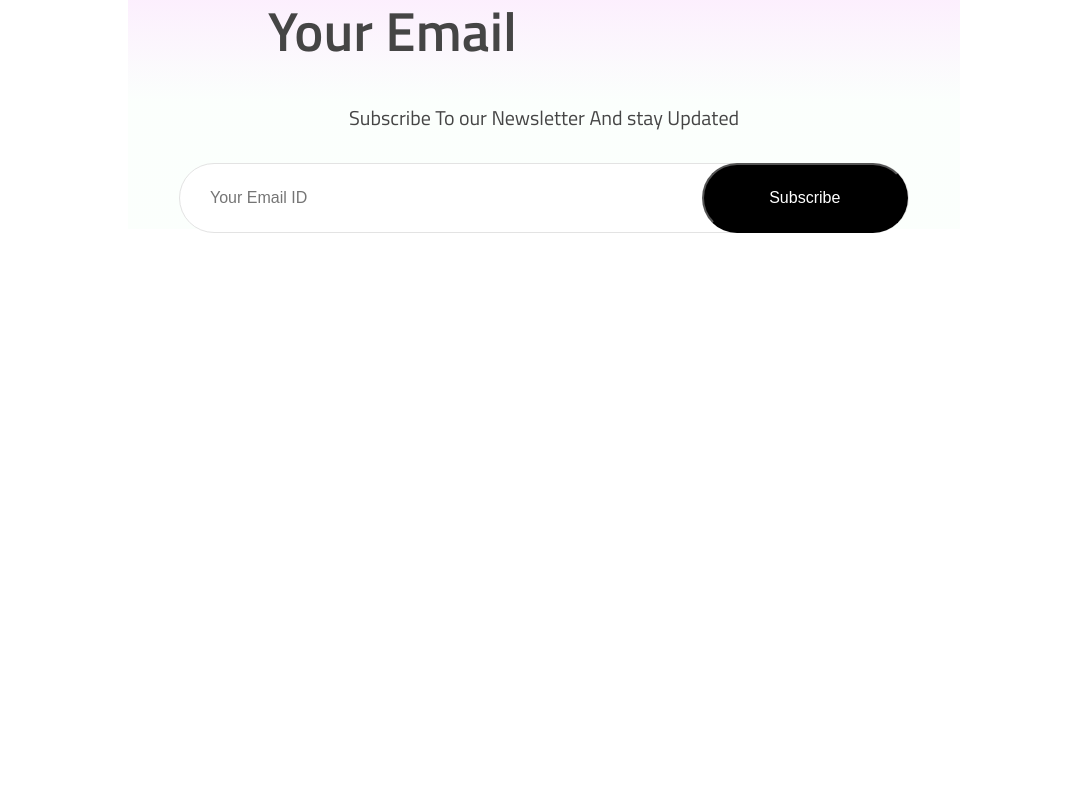
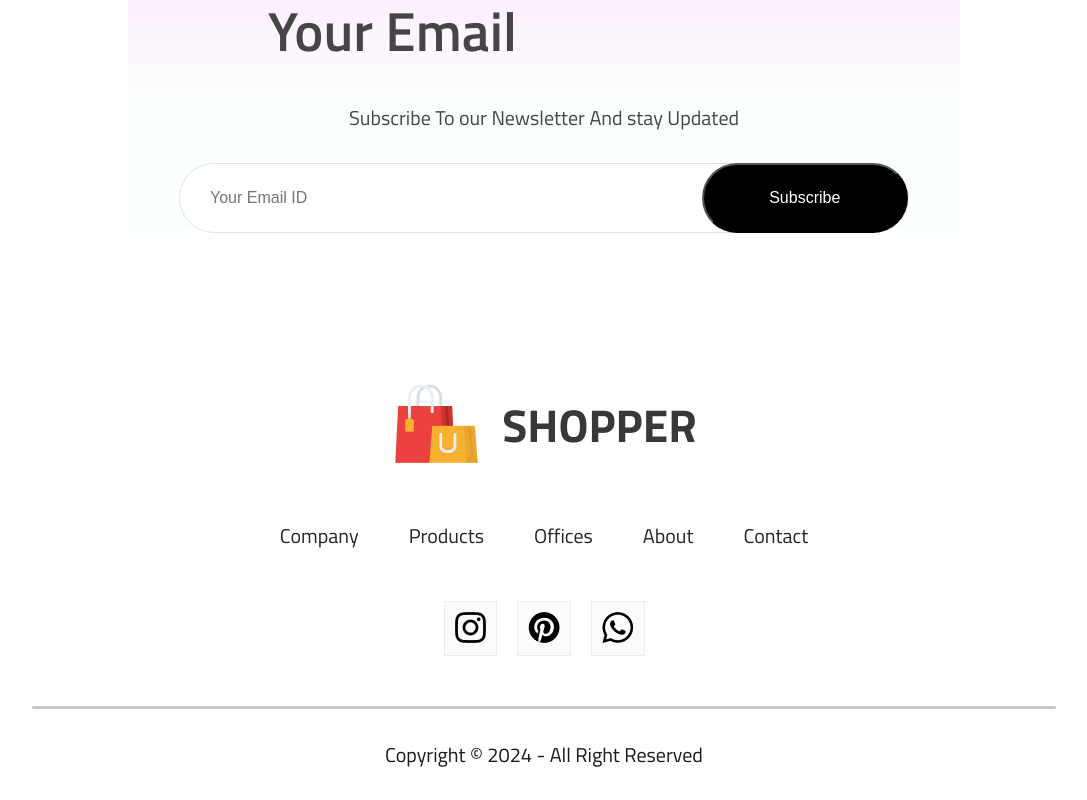
Before and after one commit to Gklelei/E-commerce, a React (Vite) app: page / in a window 1280 px wide. Shown: the part 3642-4442 px from the top of the page, without its empty margins (96-1183 px from the left). Before the commit the page ends 4021 px from the top, so only its background shows below. Built offline with nearby package versions, Linux system fonts and the light colour scheme.

Commit message:
Footer section done

```diff
--- a/src/Components/Footer/Footer.css
+++ b/src/Components/Footer/Footer.css
@@ -0,0 +1,54 @@
+.footer {
+  display: flex;
+  flex-direction: column;
+  justify-content: center;
+  align-items: center;
+  gap: 50px;
+}
+.footer-logo {
+  display: flex;
+  align-items: center;
+  gap: 20px;
+}
+.footer-logo {
+  color: #383838;
+  font-size: 46px;
+  font-weight: 700;
+}
+.footer-links {
+  display: flex;
+  list-style: none;
+  gap: 50px;
+  color: #252525;
+  font-size: 20px;
+}
+.footer-links li {
+  cursor: pointer;
+}
+.footer-socials-icons {
+  display: flex;
+  gap: 20px;
+}
+.footer-icon-container {
+  padding: 10px;
+  padding-bottom: 6px;
+  background: #fbfbfb;
+  border: 1px solid #ebebeb;
+}
+.footer-copyright {
+  display: flex;
+  flex-direction: column;
+  align-items: center;
+  gap: 30px;
+  width: 100%;
+  margin-bottom: 30px;
+  color: #1a1a1a;
+  font-size: 20px;
+}
+.footer-copyright hr {
+  width: 80%;
+  border: none;
+  height: 3px;
+  background: #c7c7c7;
+  border-radius: 10px;
+}
--- a/src/Components/Footer/Footer.jsx
+++ b/src/Components/Footer/Footer.jsx
@@ -0,0 +1,39 @@
+import './Footer.css'
+import footer_logo from '../assets/logo_big.png'
+import instagram_icon from '../assets/instagram_icon.png'
+import whatsapp_icon from '../assets/whatsapp_icon.png'
+import pintrest_icon from '../assets/pintester_icon.png'
+const Footer = () => {
+    return (
+        <div className="footer">
+            <div className="footer-logo">
+                <img src={footer_logo} alt="Footer-logo" />
+                <p>SHOPPER</p>
+            </div>
+            <ul className="footer-links">
+                <li>Company</li>
+                <li>Products</li>
+                <li>Offices</li>
+                <li>About</li>
+                <li>Contact</li>
+            </ul>
+            <div className="footer-socials-icons">
+                <div className="footer-icon-container">
+                    <img src={instagram_icon} alt="instagram-icon" />
+                </div>
+                <div className="footer-icon-container">
+                    <img src={pintrest_icon} alt="pintrest-icon" />
+                </div>
+                <div className="footer-icon-container">
+                    <img src={whatsapp_icon} alt="whatsapp-icon" />
+                </div>
+            </div>
+            <div className="footer-copyright">
+                <hr />
+                <p>Copyright © 2024 - All Right Reserved</p>
+            </div>
+        </div>
+    )
+}
+
+export default Footer
--- a/src/pages/Shop.jsx
+++ b/src/pages/Shop.jsx
@@ -1,3 +1,4 @@
+import Footer from "../Components/Footer/Footer"
 import Hero from "../Components/Hero/Hero"
 import Newcollections from "../Components/NewCollections/Newcollections"
 import Newsletter from "../Components/Newsletter/Newsletter"
@@ -12,6 +13,7 @@
             <Offers />
             <Newcollections />
             <Newsletter />
+            <Footer />
         </>
     )
 }
```
